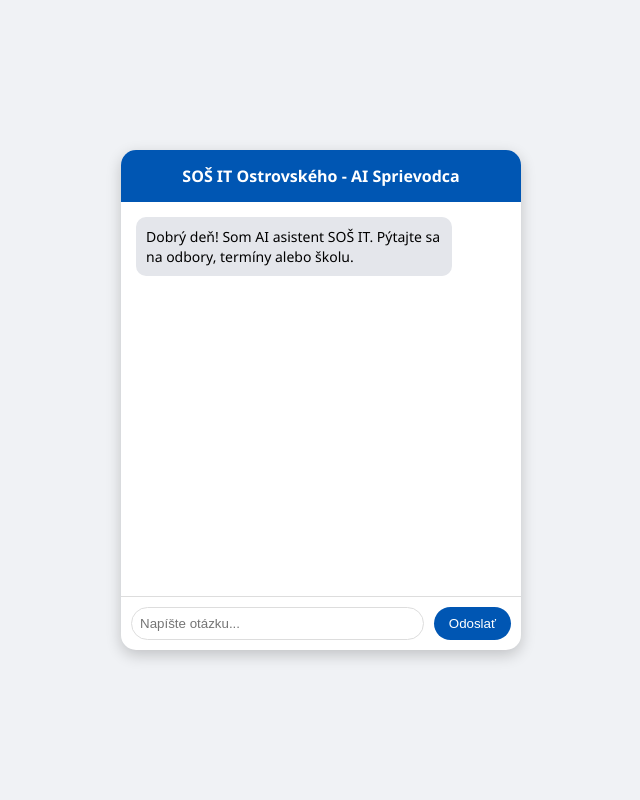
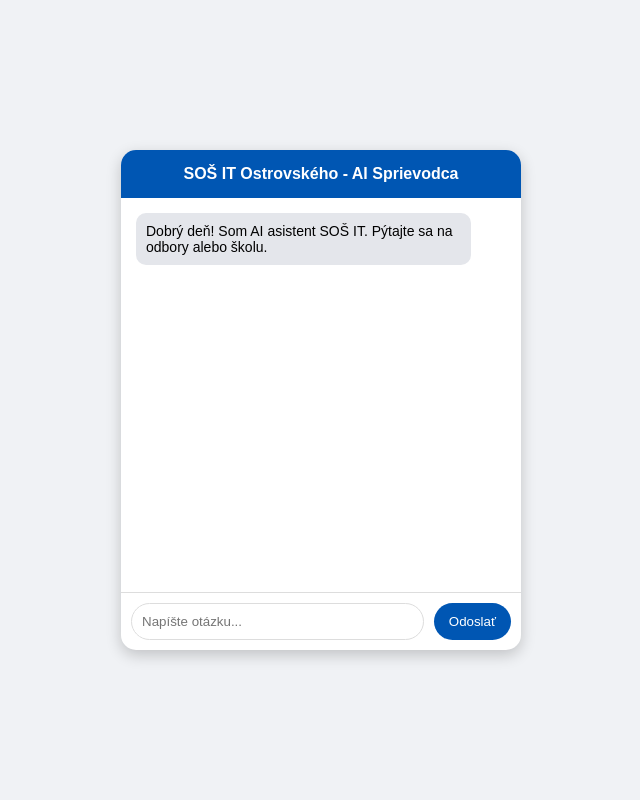
Before and after one commit to davidkogy-maker/sos-it-chat-bot, a Flask app: page / in a window 1280 px wide. Shown: the whole page, without its empty margins (319-959 px from the left). Run offline with Flask 3, Linux system fonts and the light colour scheme.

Commit message:
Refactor HTML and update chat response handling

```diff
--- a/templates/index.html
+++ b/templates/index.html
@@ -5,16 +5,16 @@
     <meta name="viewport" content="width=device-width, initial-scale=1.0">
     <title>AI Asistent SOŠ IT</title>
     <style>
-        body { font-family: 'Segoe UI', Tahoma, Geneva, Verdana, sans-serif; background: #f0f2f5; display: flex; justify-content: center; align-items: center; height: 100vh; margin: 0; }
-        #chat-container { width: 400px; height: 500px; background: white; border-radius: 15px; box-shadow: 0 5px 15px rgba(0,0,0,0.2); display: flex; flex-direction: column; overflow: hidden; }
+        body { font-family: sans-serif; background: #f0f2f5; display: flex; justify-content: center; align-items: center; height: 100vh; margin: 0; }
+        #chat-container { width: 90%; max-width: 400px; height: 500px; background: white; border-radius: 15px; box-shadow: 0 5px 15px rgba(0,0,0,0.2); display: flex; flex-direction: column; overflow: hidden; }
         #header { background: #0056b3; color: white; padding: 15px; text-align: center; font-weight: bold; }
         #messages { flex: 1; padding: 15px; overflow-y: auto; display: flex; flex-direction: column; gap: 10px; }
-        .message { padding: 10px; border-radius: 10px; max-width: 80%; font-size: 14px; line-height: 1.4; }
+        .message { padding: 10px; border-radius: 10px; max-width: 85%; font-size: 14px; }
         .user { align-self: flex-end; background: #0056b3; color: white; }
         .bot { align-self: flex-start; background: #e4e6eb; color: black; }
         #input-area { padding: 10px; display: flex; border-top: 1px solid #ddd; }
-        #user-input { flex: 1; padding: 8px; border: 1px solid #ddd; border-radius: 20px; outline: none; }
-        #send-btn { margin-left: 10px; background: #0056b3; color: white; border: none; padding: 8px 15px; border-radius: 20px; cursor: pointer; }
+        #user-input { flex: 1; padding: 10px; border: 1px solid #ddd; border-radius: 20px; outline: none; }
+        #send-btn { margin-left: 10px; background: #0056b3; color: white; border: none; padding: 10px 15px; border-radius: 20px; cursor: pointer; }
     </style>
 </head>
 <body>
@@ -48,7 +48,6 @@
             userInput.value = '';
 
             try {
-                // Relatívna cesta /chat zabezpečí funkčnosť na Renderi
                 const response = await fetch('/chat', {
                     method: 'POST',
                     headers: { 'Content-Type': 'application/json' },
@@ -56,20 +55,21 @@
                 });
 
                 const data = await response.json();
-                if (data.response) {
+                // Tu je oprava: kontrolujeme data.response
+                if (data && data.response) {
                     addMessage(data.response, 'bot');
                 } else {
-                    addMessage('Prepáč, nastala chyba.', 'bot');
+                    addMessage('Server vrátil neplatné dáta.', 'bot');
                 }
             } catch (error) {
-                addMessage('Chyba spojenia so serverom.', 'bot');
+                addMessage('Chyba pripojenia. Skúste to znova.', 'bot');
             }
         }
 
         sendBtn.addEventListener('click', sendMessage);
         userInput.addEventListener('keypress', (e) => { if (e.key === 'Enter') sendMessage(); });
 
-        addMessage("Dobrý deň! Som AI asistent SOŠ IT. Pýtajte sa na odbory, termíny alebo školu.", 'bot');
+        addMessage("Dobrý deň! Som AI asistent SOŠ IT. Pýtajte sa na odbory alebo školu.", 'bot');
     </script>
 </body>
 </html>
```
